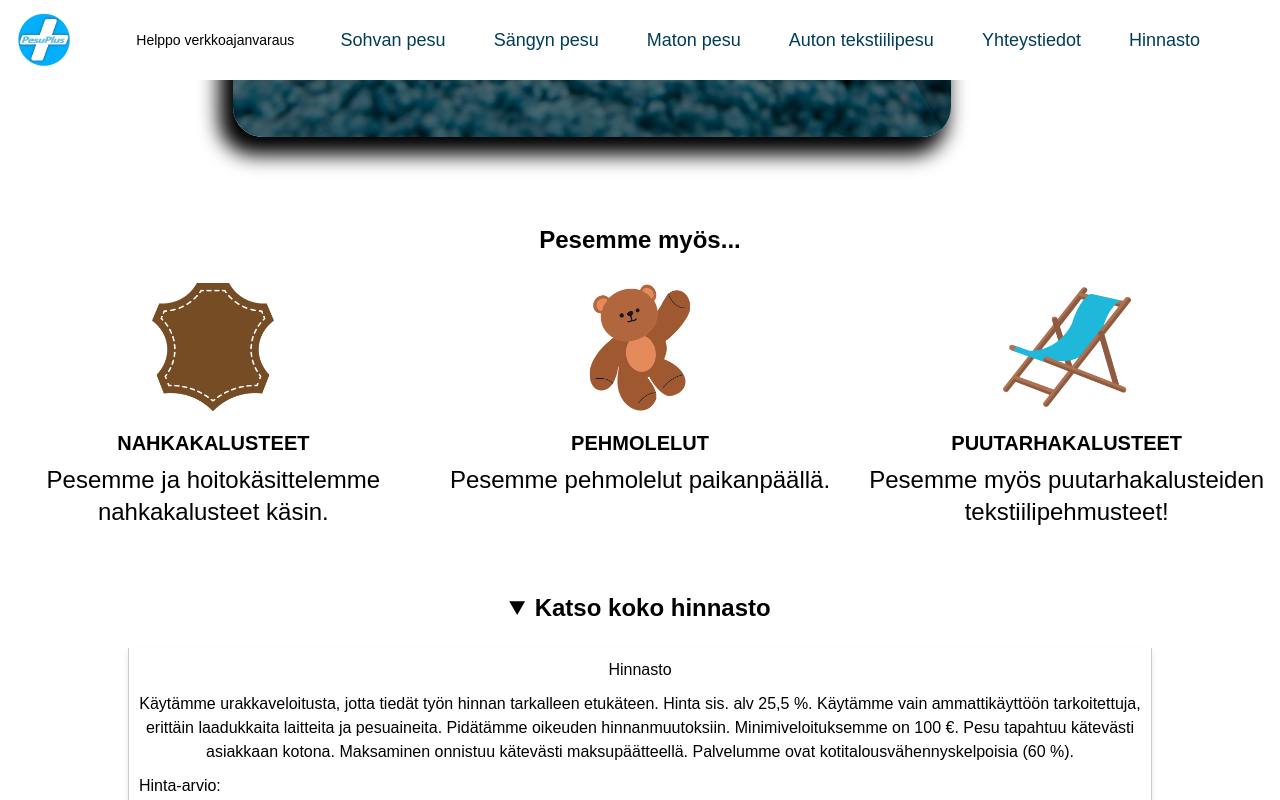
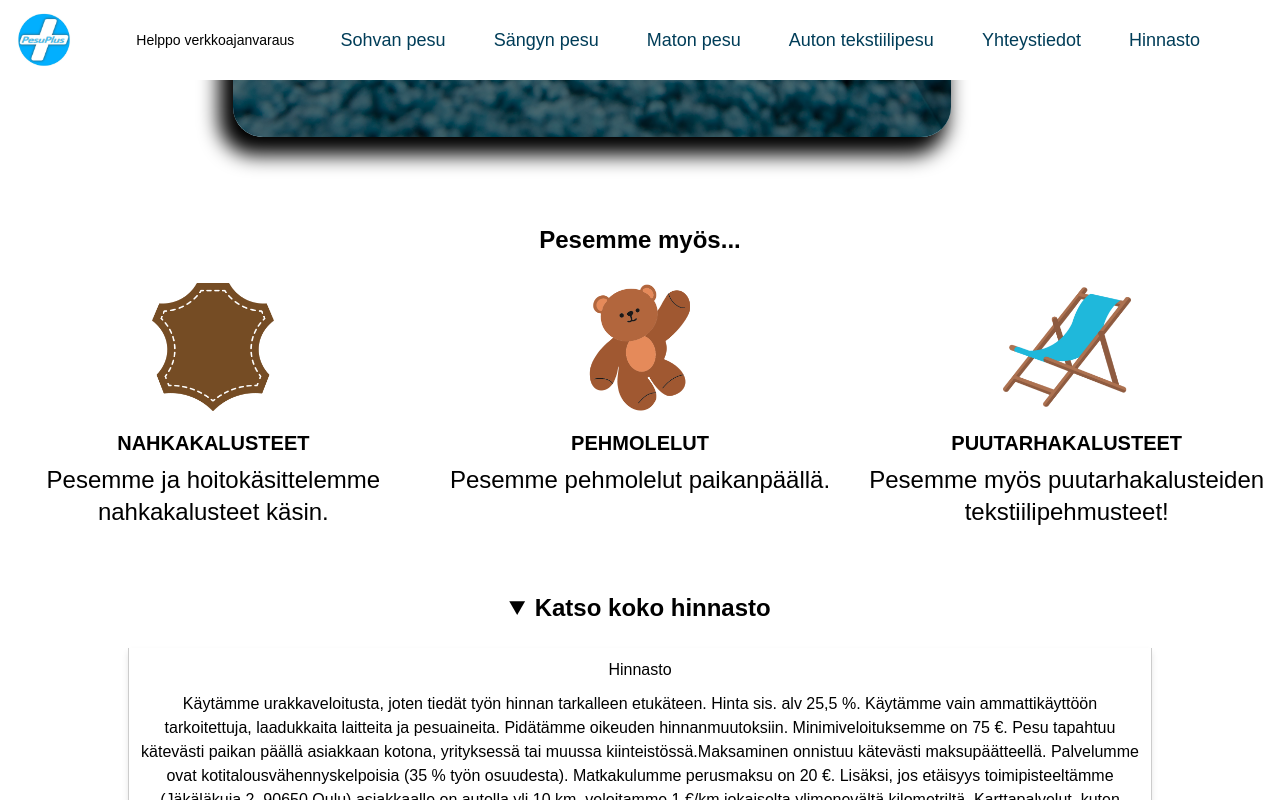
Before and after one commit to mankki/PesuPlus3, a React (Create React App) app: page / in a window 1280 px wide. Both pictures are taken after a click on the heading "Katso koko hinnasto". Shown: the part 4256-5056 px from the top of the page. Built offline with nearby package versions, Linux system fonts and the light colour scheme; the HTML template or start-up script is replaced by a standard one.

Commit message:
Kokohinnaston tekstin muokkailua

```diff
--- a/src/components/content/pricelist.tsx
+++ b/src/components/content/pricelist.tsx
@@ -14,10 +14,13 @@ const Pricelist = (props:any) => {
                 <summary className='my-6 text-2xl hover:cursor-pointer'><b>Katso koko hinnasto</b></summary>
                 <div className="dropdown-text">
                     <h1 style={{}}>Hinnasto</h1>
-                    <p style={{}}>Käytämme urakkaveloitusta, jotta tiedät työn hinnan tarkalleen etukäteen. Hinta sis. alv 25,5 %.
-                        Käytämme vain ammattikäyttöön tarkoitettuja, erittäin laadukkaita laitteita ja pesuaineita. Pidätämme
-                        oikeuden hinnanmuutoksiin. Minimiveloituksemme on 100 €. Pesu tapahtuu kätevästi asiakkaan kotona.
-                        Maksaminen onnistuu kätevästi maksupäätteellä. Palvelumme ovat kotitalousvähennyskelpoisia (60 %).
+                    <p style={{}}>Käytämme urakkaveloitusta, joten tiedät työn hinnan tarkalleen etukäteen. Hinta sis. alv 25,5 %.
+                        Käytämme vain ammattikäyttöön tarkoitettuja, laadukkaita laitteita ja pesuaineita. Pidätämme
+                        oikeuden hinnanmuutoksiin. Minimiveloituksemme on 75 €. Pesu tapahtuu kätevästi paikan päällä asiakkaan kotona, yrityksessä
+                        tai muussa kiinteistössä.Maksaminen onnistuu kätevästi maksupäätteellä. Palvelumme ovat kotitalousvähennyskelpoisia (35 % työn osuudesta).
+                        Matkakulumme perusmaksu on 20 €. Lisäksi, jos etäisyys toimipisteeltämme (Jäkäläkuja 2, 90650 Oulu) asiakkaalle
+                        on autolla yli 10 km, veloitamme 1 €/km jokaiselta ylimenevältä kilometriltä. Karttapalvelut, kuten Google Maps,
+                        antavat varsin hyviä arvioita ajomatkoista.
                     </p>
                     <h2>Hinta-arvio:</h2>
                     <table>
```
